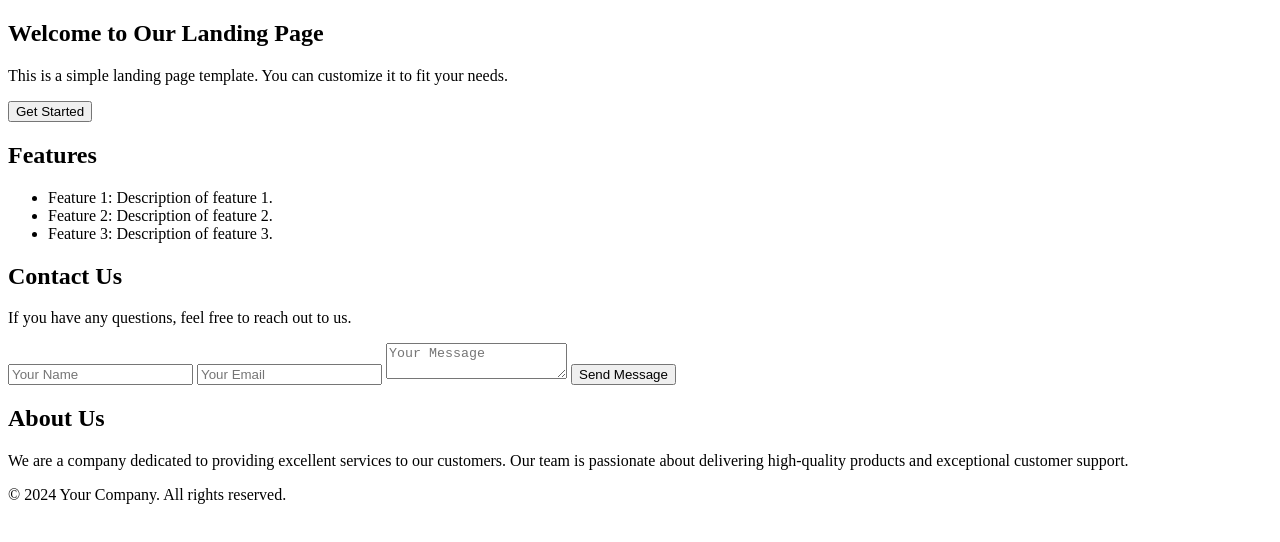
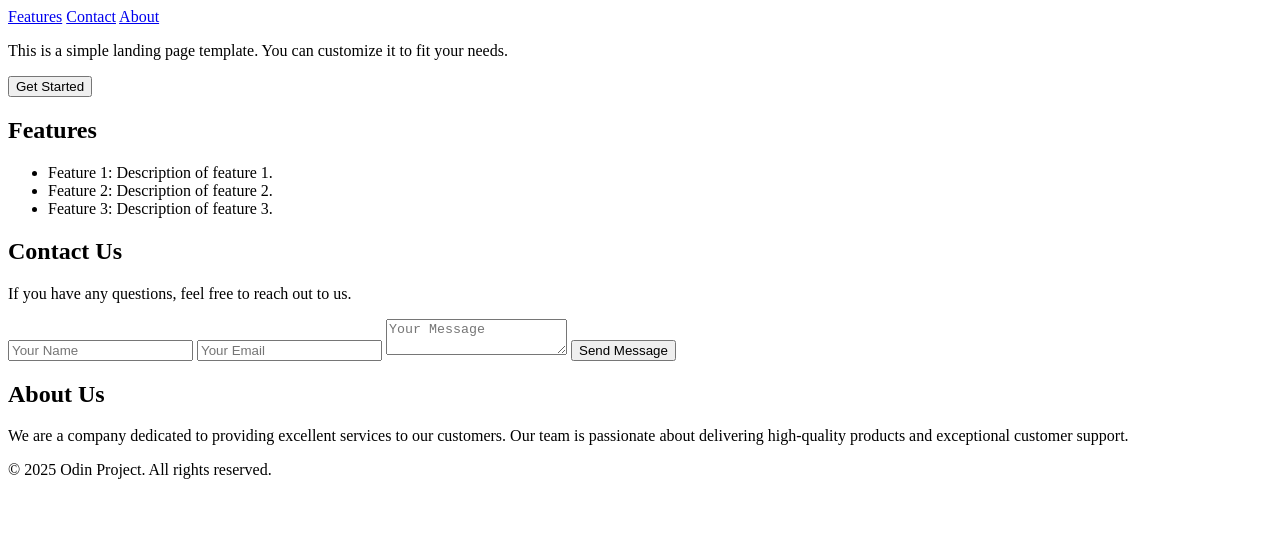
Before and after one commit to jluisJuarez/odin_landingPage, a plain HTML site: page index.html in a window 1280 px wide. Drawn offline with Linux system fonts and the light colour scheme.

Commit message:
index completo

```diff
--- a/index.html
+++ b/index.html
@@ -6,10 +6,13 @@
     <title>Landing Page</title>
 </head>
 <body>
+
+    <header>
     <nav>
-        <h1>Welcome to Our Landing Page</h1>
+        <a href="#features">Features</a>
+        <a href="#contact">Contact</a>
+        <a href="#about">About</a>
     </nav>
-    <header
         <p>This is a simple landing page template. You can customize it to fit your needs.</p>
         <button>Get Started</button>
     </header>
@@ -36,7 +39,7 @@
         <p>We are a company dedicated to providing excellent services to our customers. Our team is passionate about delivering high-quality products and exceptional customer support.</p>
     </section>
     <footer>
-        <p>&copy; 2024 Your Company. All rights reserved.</p>
+        <p>&copy; 2025 Odin Project. All rights reserved.</p>
     </footer>
 </body>
 </html>
```
